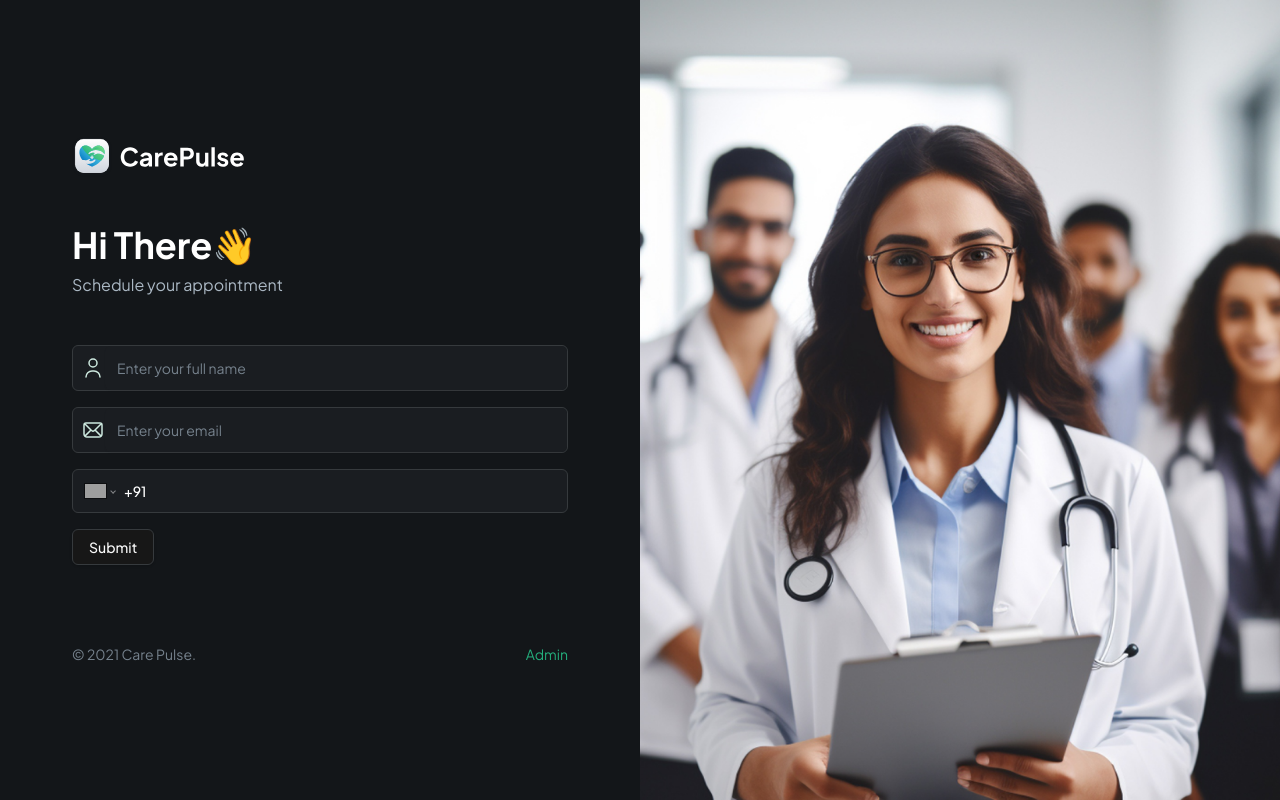
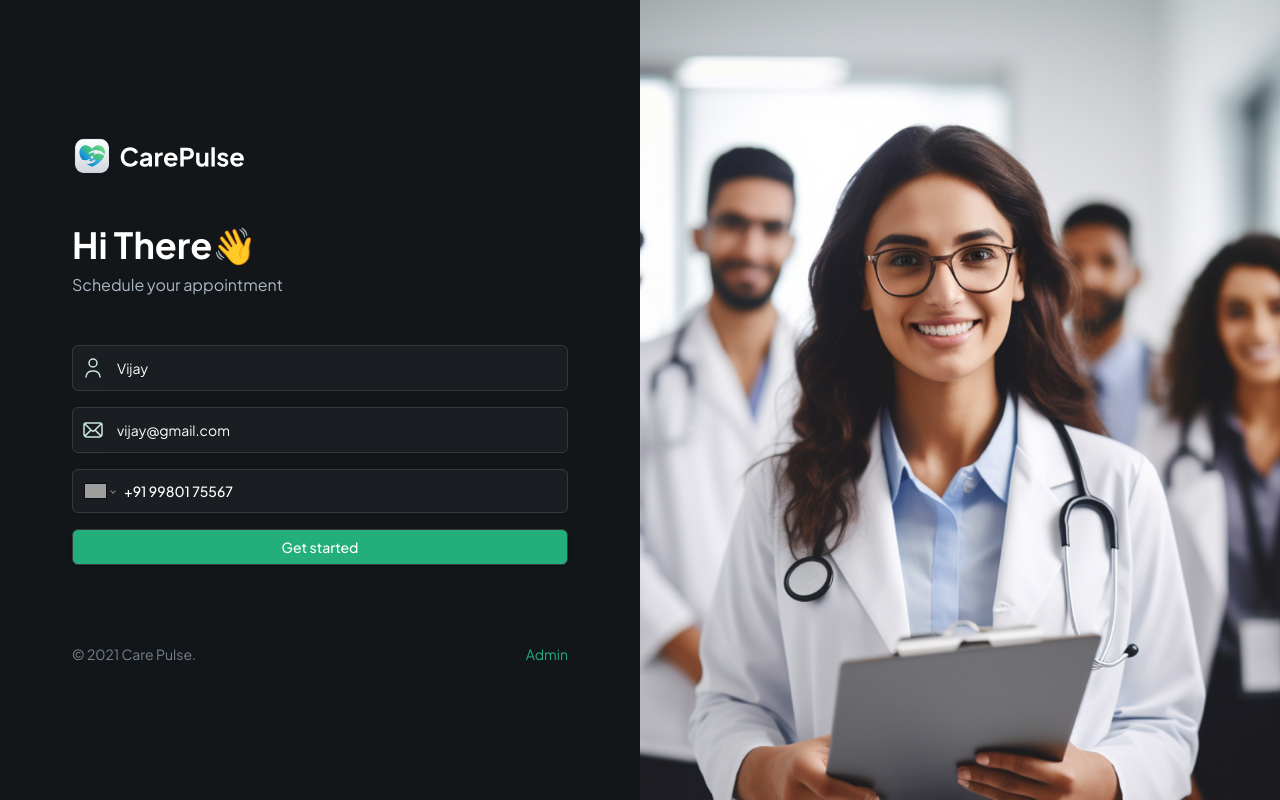
Before and after one commit to vijaykolar/care-pulse, a Next.js app: page / in a window 1280 px wide. Built offline with nearby package versions, Linux system fonts and the light colour scheme; grey boxes are pictures that could not be loaded.

Commit message:
add Appwrite SDK integration and update patient form validation

```diff
--- a/package.json
+++ b/package.json
@@ -13,11 +13,13 @@
     "@radix-ui/react-checkbox": "^1.1.3",
     "@radix-ui/react-label": "^2.1.1",
     "@radix-ui/react-slot": "^1.1.1",
+    "appwrite": "^16.1.0",
     "class-variance-authority": "^0.7.1",
     "clsx": "^2.1.1",
     "lucide-react": "^0.469.0",
     "next": "15.1.3",
     "next-themes": "^0.4.4",
+    "node-appwrite": "^14.1.0",
     "react": "^19.0.0",
     "react-dom": "^19.0.0",
     "react-hook-form": "^7.54.2",
--- /dev/null
+++ b/src/components/SubmitButton.tsx
@@ -0,0 +1,38 @@
+import React, { FC, ReactNode } from "react";
+import { Button } from "./ui/button";
+import Image from "next/image";
+
+type SubmitButtonProps = {
+  isLoading: boolean;
+  children: ReactNode;
+  className?: string;
+};
+
+export const SubmitButton: FC<SubmitButtonProps> = ({
+  isLoading,
+  children,
+  className,
+}) => {
+  return (
+    <Button
+      type="submit"
+      disabled={isLoading}
+      className={className ?? "shad-primary-btn w-full"}
+    >
+      {isLoading ? (
+        <div className="flex items-center gap-4">
+          <Image
+            src="/assets/icons/loader.svg"
+            alt="loader"
+            width={24}
+            height={24}
+            className="animate-spin"
+          />
+          Loading...
+        </div>
+      ) : (
+        children
+      )}
+    </Button>
+  );
+};
--- a/src/components/forms/custom-form-field.tsx
+++ b/src/components/forms/custom-form-field.tsx
@@ -16,6 +16,7 @@ import { Textarea } from "../ui/textarea";
 import { Checkbox } from "../ui/checkbox";
 import "react-phone-number-input/style.css";
 import PhoneInput from "react-phone-number-input";
+import { E164Number } from "libphonenumber-js/core";
 
 const RenderField = ({
   field,
@@ -87,7 +88,7 @@ const RenderField = ({
             placeholder={props.placeholder}
             international
             withCountryCallingCode
-            value={field.value as undefined}
+            value={field.value as E164Number | undefined}
             onChange={field.onChange}
             className="input-phone"
 
--- a/src/components/forms/patient-form.tsx
+++ b/src/components/forms/patient-form.tsx
@@ -7,24 +7,46 @@ import { Button } from "../ui/button";
 import { Form } from "../ui/form";
 import { CustomFormField } from "./custom-form-field";
 import { FormFieldType } from "./types";
-import { formSchema } from "@/lib/validations";
+import { UserFormValidation } from "@/lib/validations";
 import { useRouter } from "next/navigation";
+import { useState } from "react";
+import { SubmitButton } from "../SubmitButton";
 
 const PatientForm: React.FC = () => {
   const router = useRouter();
-  const form = useForm<z.infer<typeof formSchema>>({
-    resolver: zodResolver(formSchema),
+  const [isLoading, setIsLoading] = useState(false);
+  const form = useForm<z.infer<typeof UserFormValidation>>({
+    resolver: zodResolver(UserFormValidation),
     defaultValues: {
-      name: "",
-      email: "",
-      phone: "",
+      name: "Vijay",
+      email: "vijay@gmail.com",
+      phone: "+919980175567",
     },
   });
-  function onSubmit(values: z.infer<typeof formSchema>) {
+
+  function onSubmit(values: z.infer<typeof UserFormValidation>) {
     // Do something with the form values.
-    // ✅ This will be type-safe and validated.
-    router.push("/success");
-    console.log(values);
+    setIsLoading(true);
+    const { name, email, phone } = values;
+    try {
+      const user = {
+        name,
+        email,
+        phone,
+      };
+
+      console.log(user);
+
+      // const newUser = await createUser(user);
+
+      // if (newUser) {
+      //   router.push(`/patients/${newUser.$id}/register`);
+      // }
+    } catch (error) {
+      console.log(error);
+    }
+
+    setIsLoading(false);
   }
 
   return (
@@ -37,7 +59,6 @@ const PatientForm: React.FC = () => {
         <form onSubmit={form.handleSubmit(onSubmit)} className="space-y-4">
           <CustomFormField
             control={form?.control}
-            // label="Full Name"
             placeholder="Enter your full name"
             name="name"
             fieldType={FormFieldType.INPUT}
@@ -48,7 +69,6 @@ const PatientForm: React.FC = () => {
             fieldType={FormFieldType.INPUT}
             control={form?.control}
             name="email"
-            // label="Email Address"
             placeholder="Enter your email"
             iconSrc="/assets/icons/email.svg"
             iconAlt="Email Icon"
@@ -57,34 +77,9 @@ const PatientForm: React.FC = () => {
             fieldType={FormFieldType.PHONE_INPUT}
             control={form?.control}
             name="phone"
-            // label="Email Address"
             placeholder="Enter your phone number"
           />
-          {/* <CustomFormField
-            control={form?.control}
-            label="Password"
-            placeholder="d"
-            name="password"
-            fieldType={FormFieldType.password}
-            iconSrc="/assets/icons/user.svg"
-            iconAlt="User Icon"
-          /> */}
-          {/* <CustomFormField
-            control={form?.control}
-            label="Password"
-            placeholder="password"
-            name="password"
-            fieldType={FormFieldType.TEXTAREA}
-          /> */}
-          {/* <CustomFormField
-          control={form?.control}
-          label="Password"
-          placeholder="password"
-          name="password"
-          fieldType={FormFieldType.SKELETON}
-          //   type="password"
-        /> */}
-          <Button type="submit">Submit</Button>
+          <SubmitButton isLoading={isLoading}>Get started</SubmitButton>
         </form>
       </Form>
     </>
--- /dev/null
+++ b/src/lib/appwrite.config.ts
@@ -0,0 +1,22 @@
+import * as sdk from "node-appwrite";
+
+export const {
+  PROJECT_ID,
+  API_KEY,
+  DATABASE_ID,
+  PATIENT_COLLECTION_ID,
+  DOCTOR_COLLECTION_ID,
+  APPOINTMENT_COLLECTION_ID,
+  NEXT_PUBLIC_BUCKET_ID: BUCKET_ID,
+  NEXT_PUBLIC_ENDPOINT: ENDPOINT,
+} = process.env;
+
+const client = new sdk.Client();
+
+client.setEndpoint(ENDPOINT!).setProject(PROJECT_ID!).setKey(API_KEY!);
+
+export const databases = new sdk.Databases(client);
+export const storage = new sdk.Storage(client);
+export const messaging = new sdk.Messaging(client);
+export const users = new sdk.Users(client);
+// export const auth = new sdk.Account(client);
--- a/src/lib/validations.ts
+++ b/src/lib/validations.ts
@@ -1,6 +1,6 @@
 import { z } from "zod";
 
-export const formSchema = z.object({
+export const UserFormValidation = z.object({
   name: z.string().min(2, {
     message: "name must be at least 2 characters.",
   }),
@@ -8,7 +8,10 @@ export const formSchema = z.object({
   email: z.string().email({
     message: "Please enter a valid email address.",
   }),
-  phone: z.string().min(6, {
-    message: "Please enter a valid phone number.",
-  }),
+  phone: z
+    .string()
+    // .max(13)
+    .refine((value) => /^\+?[1-9]\d{1,14}$/.test(value), {
+      message: "Please enter a valid phone number.",
+    }),
 });
```
Also changed, not shown: 1 other file (tests, documents, lock files or other folders).
